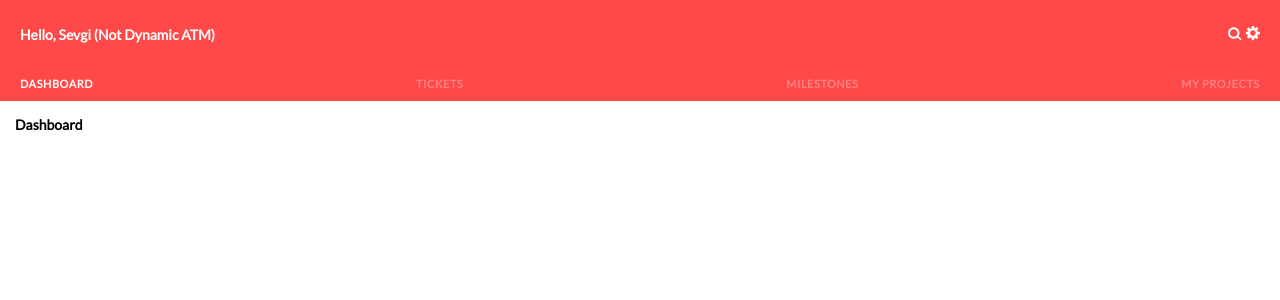
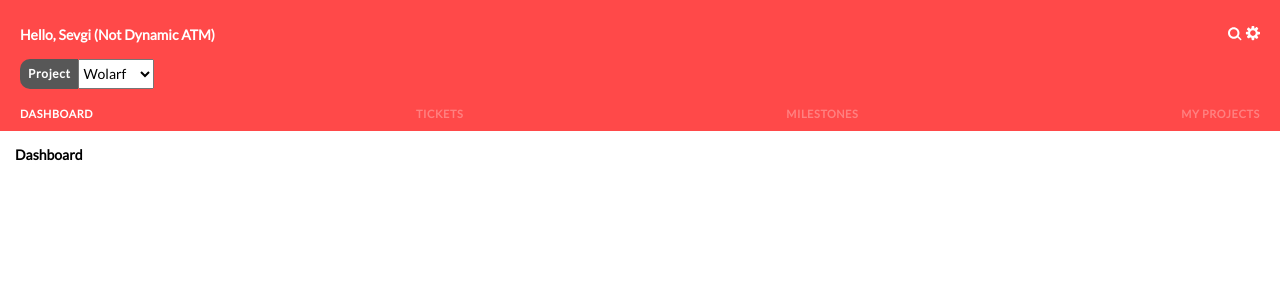
Before and after one commit to Hipo/codebase-ultra, a Django app: page / in a window 1280 px wide. Shown: the top 300 px of the page. Run offline with Django 3.2, Linux system fonts and the light colour scheme; parts of the project's set-up code (start-up, migrations or seed data) failed here and were passed over.

Commit message:
Add project dropdown to page header

```diff
--- a/ticketbase/codebase/static/codebase/css/main.css
+++ b/ticketbase/codebase/static/codebase/css/main.css
@@ -41,10 +41,33 @@ a {
   justify-content: space-between;
 }
 
+.project-selection-dropdown {
+  display: flex;
+
+  margin: 15px 0;
+}
+
+.project-selection-dropdown-label {
+  background-color: #575757;
+
+  padding: 8px;
+
+  border-radius: 10px 0 0 10px;
+
+  font-weight: bold;
+  font-size: 12px;
+  line-height: 14px;
+  letter-spacing: 0.05em;
+
+  color: #ffffff;
+}
+
+.project-selection-dropdown-list {
+  /* This is impossible to style */
+}
+
 .main-navigation {
   text-align: center;
-
-  padding-top: 30px;
 }
 
 .main-navigation-item-list {
--- a/ticketbase/codebase/templates/codebase/base.html
+++ b/ticketbase/codebase/templates/codebase/base.html
@@ -4,8 +4,7 @@
 <html>
   <head>
     <meta charset="utf-8" />
-    {% block title %}
-    {% endblock title%}
+    {% block title %} {% endblock title%}
 
     <!-- Icons-->
     <!--[if IE]>
@@ -22,8 +21,7 @@
 
     <!-- Css files-->
     <link rel="stylesheet" href="{% static 'codebase/css/main.css' %}" />
-    {% block extra_stylesheets %}
-    {% endblock extra_stylesheets%}
+    {% block extra_stylesheets %} {% endblock extra_stylesheets%}
 
     <!-- Fonts-->
     <link
@@ -51,6 +49,22 @@
           </button>
         </div>
       </div>
+
+      <form method="post" class="project-selection-dropdown">
+        <label for="project-select" class="project-selection-dropdown-label"
+          >Project</label
+        >
+
+        <select id="project-select" class="project-selection-dropdown-list">
+          <option value="wolarf">Wolarf</option>
+          <option value="cat">Cat</option>
+          <option value="hamster">Hamster</option>
+          <option value="parrot">Parrot</option>
+          <option value="spider">Spider</option>
+          <option value="goldfish">Goldfish</option>
+        </select>
+      </form>
+
       <nav class="main-navigation">
         <ul class="main-navigation-item-list">
           <li class="main-navigation-item active"><a href="#">DASHBOARD</a></li>
```
